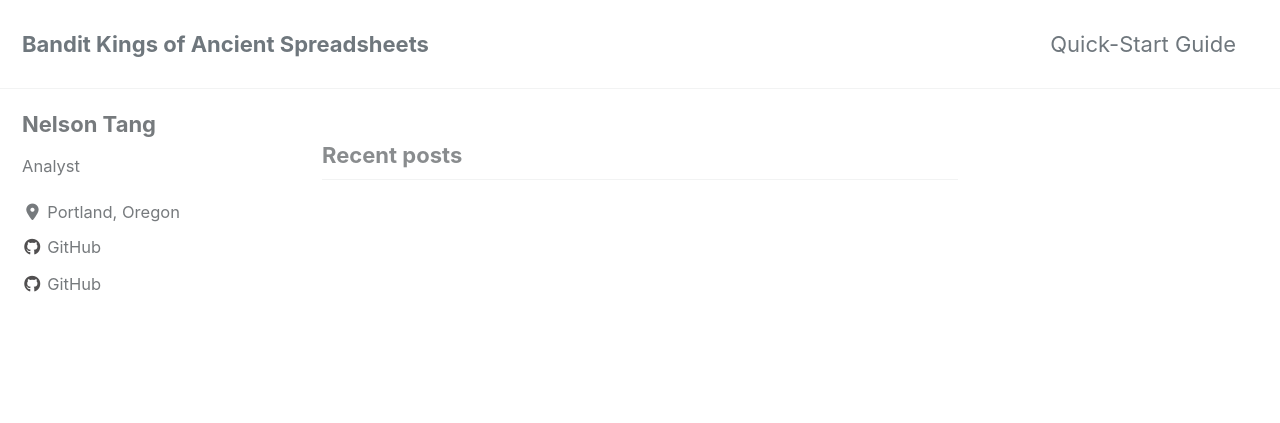
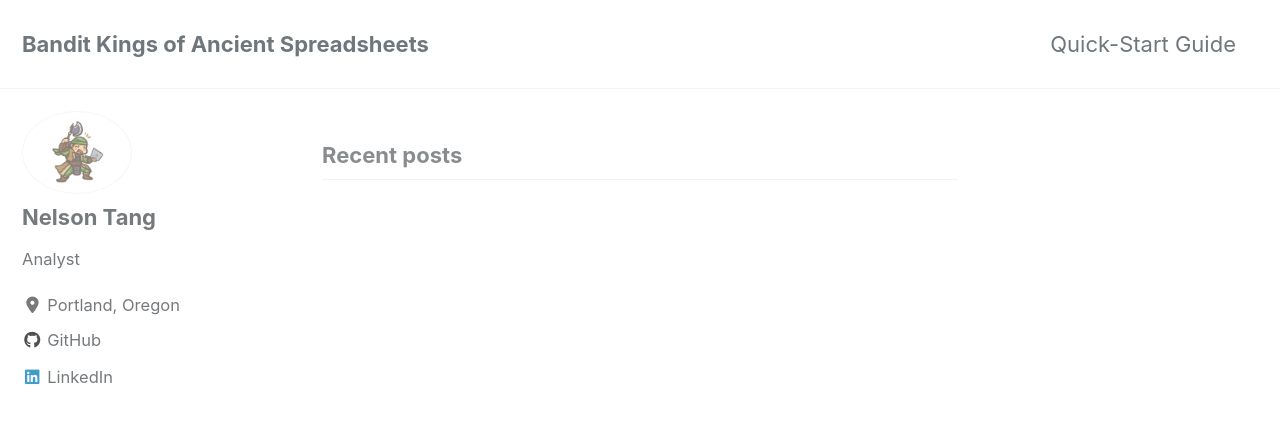
Before and after one commit to banditkingsofancientspreadsheets/banditkingsofancientspreadsheets.github.io, a Jekyll site: the page built from index.html, in a window 1280 px wide and 900 px high. Shown: the top 423 px of the window. Built offline with Jekyll 4.4.1, drawn with Linux system fonts in a browser that asks for light colours; cached includes are drawn as plain includes; nearby versions of some CDN libraries; the list of posts is cut into pages by our own code.

Commit message:
modified config.yml

```diff
--- a/_config.yml
+++ b/_config.yml
@@ -108,11 +108,11 @@
 # Site Author
 author:
   name             : "Nelson Tang"
-  avatar           : # path of avatar image, e.g. "/assets/images/bio-photo.jpg"
+  avatar           : "/assets/images/bandit.png"
   bio              : "Analyst"
   location         : "Portland, Oregon"
   email            :
-  github           : "banditkingsofancientdata"
+  linkedin         : "tangnelson"
   links:
     - label: "Email"
       icon: "fas fa-fw fa-envelope-square"
@@ -296,4 +296,12 @@
       share: true
       related: true
 
+  # _pages
+  - scope:
+      path: ""
+      type: pages
+    values:
+      layout: single
+      author_profile: true
+
 theme: jekyll-theme-cayman
```
Also changed, not shown: assets/images/bandit.png (added).
